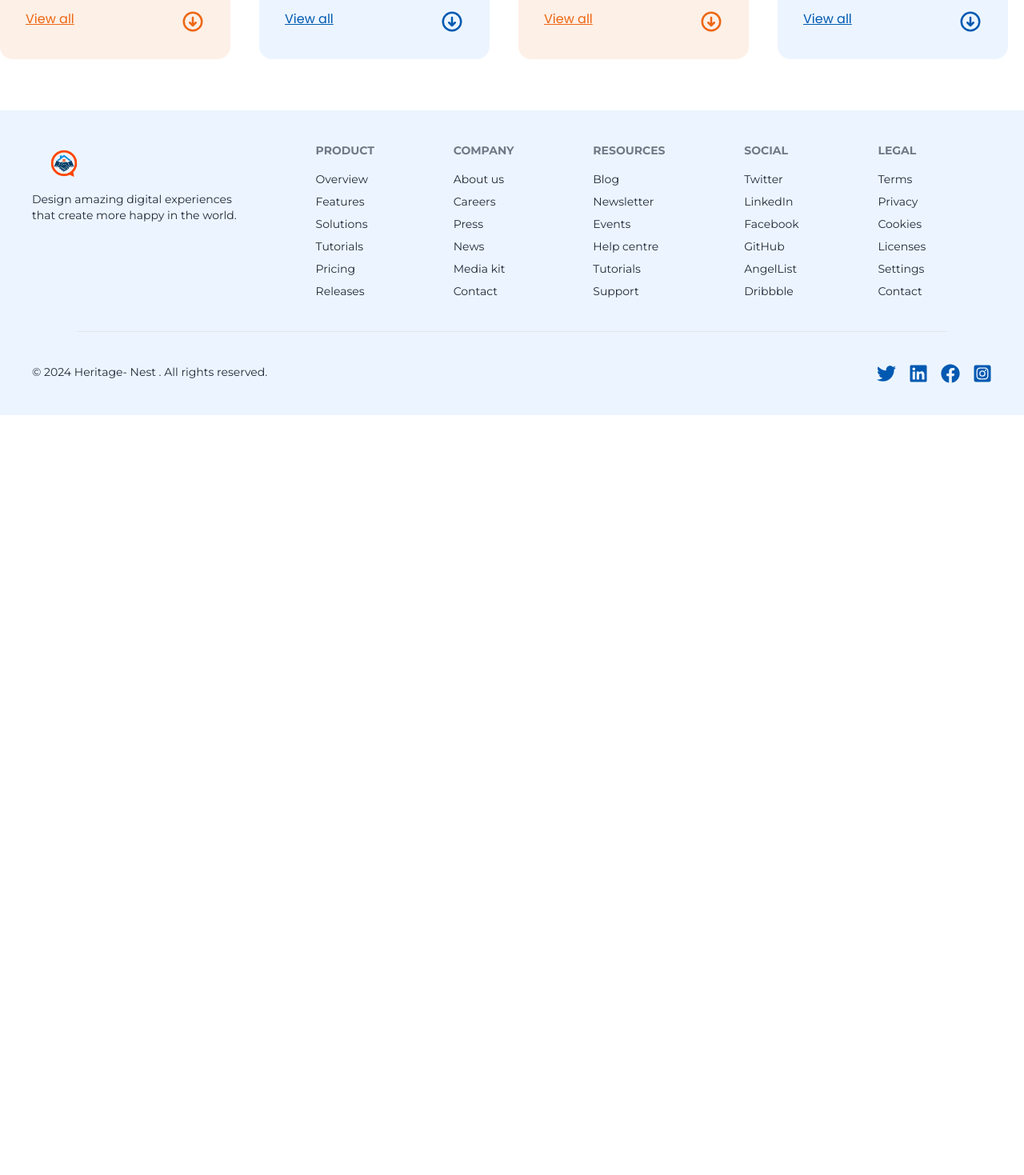
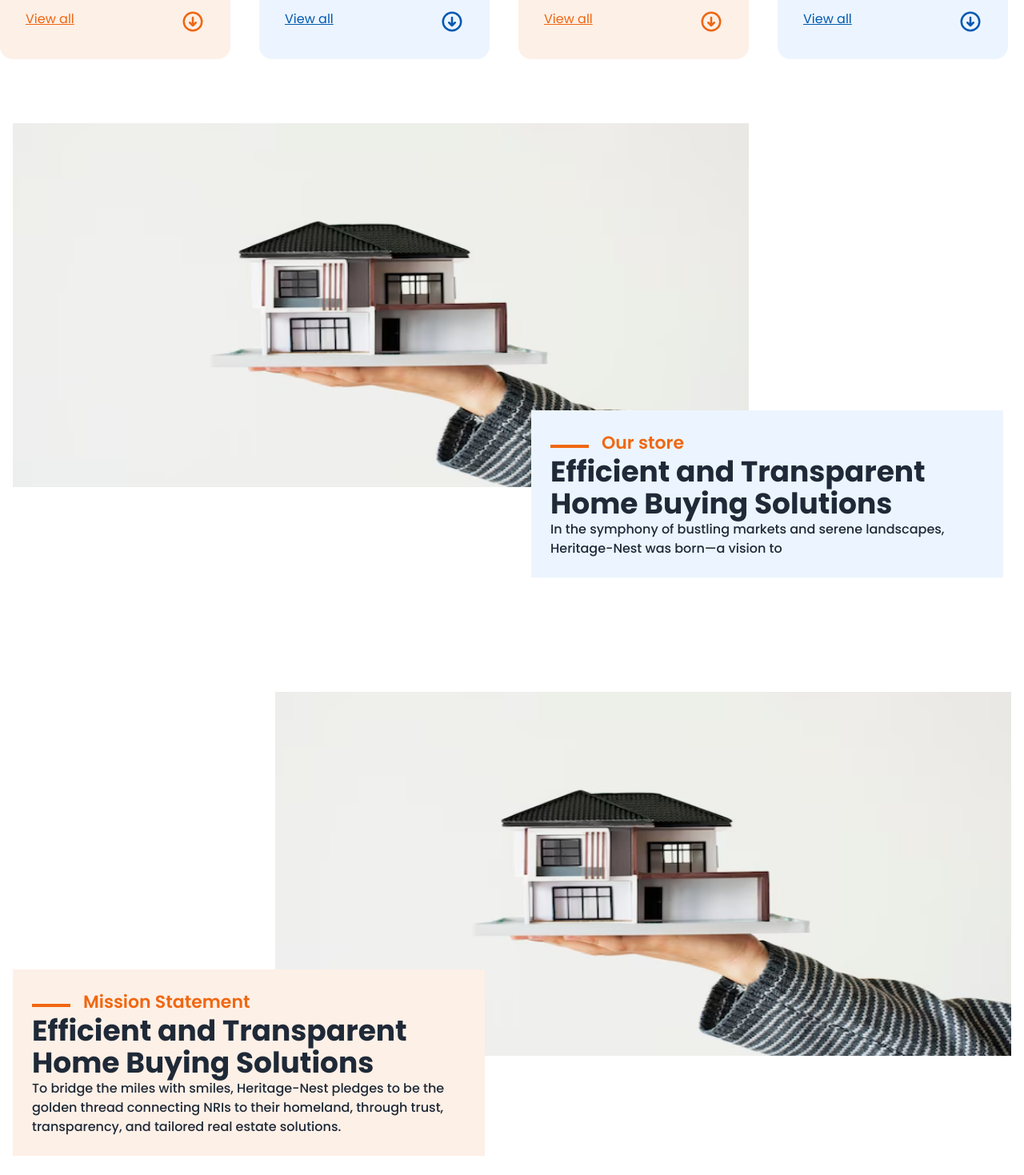
Before and after one commit to MdAlAmin212104/landing-page, a React app: page /about in a window 1280 px wide. Shown: the part 561-2030 px from the top of the page at 80% size. Before the commit the page ends 1080 px from the top, so only its background shows below. Built offline with nearby package versions, Linux system fonts and the light colour scheme; the HTML template or start-up script is replaced by a standard one.

Commit message:
äbout section part 2 updated

```diff
--- a/src/Page/AboutPage/AboutPage.jsx
+++ b/src/Page/AboutPage/AboutPage.jsx
@@ -1,3 +1,5 @@
+import About1 from "./Component/About1";
+import About2 from "./Component/About2";
 import Banner from "./Component/Banner";
 import ListedCard from "./Component/ListedCard";
 
@@ -6,6 +8,8 @@ const AboutPage = () => {
         <div>
             <Banner/>
             <ListedCard/>
+            <About1/>
+            <About2/>
         </div>
     );
 };
--- /dev/null
+++ b/src/Page/AboutPage/Component/About1.jsx
@@ -0,0 +1,26 @@
+const About1 = () => {
+  return (
+    <div className="hero md:mb-56">
+      <div className="hero-content flex-col lg:flex-row">
+        <div className="md:w-3/4">
+        <img
+          src="image/about-image.avif"
+          className="w-full h-[455px]"
+        />
+        </div>
+        <div className="md:w-1/4 mt-6">
+          <div className="bg-[#ECF5FF] popping md:w-[590px] w-full md:relative right-72 top-56 p-6">
+          <div className="flex items-center text-[#F06711] font-semibold text-[22px]">
+            <hr className="w-12 bg-[#F06711] mt-2 border-none h-1" />
+            <p className="ml-4">Our store</p>
+          </div>
+            <h1 className="text-4xl font-bold">Efficient and Transparent Home Buying Solutions</h1>
+            <p className="font-medium">In the symphony of bustling markets and serene landscapes, Heritage-Nest was born—a vision to</p>
+          </div>
+        </div>
+      </div>
+    </div>
+  );
+};
+
+export default About1;
--- /dev/null
+++ b/src/Page/AboutPage/Component/About2.jsx
@@ -0,0 +1,27 @@
+
+const About2 = () => {
+    return (
+        <div className="hero md:mb-56">
+      <div className="hero-content flex-col lg:flex-row">
+        <div className="md:w-1/4 mt-6">
+          <div className="bg-[#FDF0E7] popping md:w-[590px] w-full md:relative top-56 p-6">
+          <div className="flex items-center text-[#F06711] font-semibold text-[22px]">
+            <hr className="w-12 bg-[#F06711] mt-2 border-none h-1" />
+            <p className="ml-4">Mission Statement</p>
+          </div>
+            <h1 className="text-4xl font-bold">Efficient and Transparent Home Buying Solutions</h1>
+            <p className="font-medium">To bridge the miles with smiles, Heritage-Nest pledges to be the golden thread connecting NRIs to their homeland, through trust, transparency, and tailored real estate solutions.</p>
+          </div>
+        </div>
+        <div className="md:w-3/4">
+        <img
+          src="image/about-image.avif"
+          className="w-full h-[455px]"
+        />
+        </div>
+      </div>
+    </div>
+    );
+};
+
+export default About2;
```
Also changed, not shown: public/image/about-image.avif (added).
